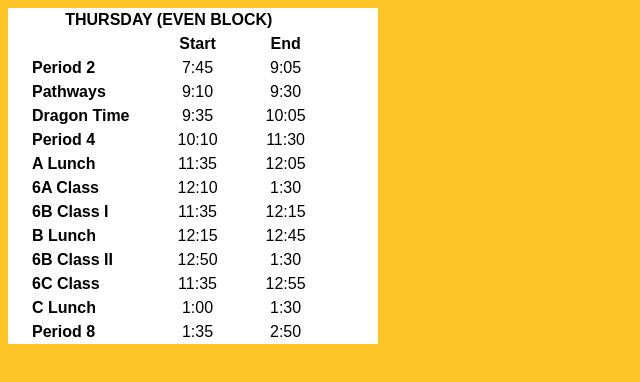
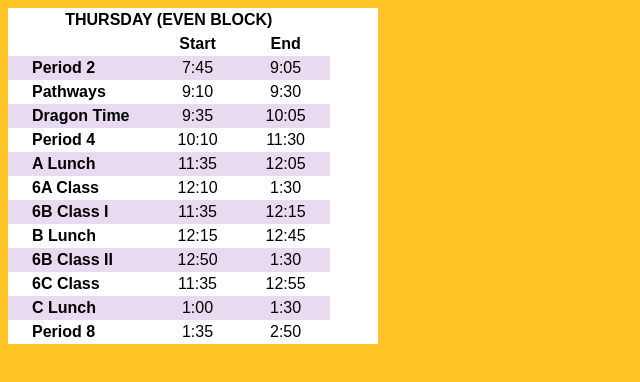
Before and after one commit to stefaniedaoJCSD/jhs-bell-schedule, a plain HTML site: page scheduleTh.html in a window 1280 px wide. Shown: the whole page, without its empty margins (0-640 px from the left). Drawn offline with Linux system fonts and the light colour scheme.

Commit message:
Adding table formatting, button functionality

```diff
--- a/scheduleTh.html
+++ b/scheduleTh.html
@@ -11,11 +11,11 @@
 				<th class="title" colspan="3">Thursday (Even Block)</th>
 			</tr>
 			<tr class="title">
-				<th class="title"></th>
+				<th></th>
 				<th>Start</th>
 				<th>End</th>
 			</tr>
-			<tr>
+			<tr class="even">
 				<th class="period">Period 2</th>
 				<td>7:45</td>
 				<td>9:05</td>
@@ -25,7 +25,7 @@
 				<td>9:10</td>
 				<td>9:30</td>
 			</tr>
-			<tr>
+			<tr class="even">
 				<th class="period">Dragon Time</th>
 				<td>9:35</td>
 				<td>10:05</td>
@@ -35,7 +35,7 @@
 				<td>10:10</td>
 				<td>11:30<td>
 			</tr>
-			<tr>
+			<tr class="even">
 				<th class="period">A Lunch</th>
 				<td>11:35</td>
 				<td>12:05</td>
@@ -45,7 +45,7 @@
 				<td>12:10</td>
 				<td>1:30</td>
 			</tr>
-			<tr>
+			<tr class="even">
 				<th class="period">6B Class I</th>
 				<td>11:35</td>
 				<td>12:15</td>
@@ -55,7 +55,7 @@
 				<td>12:15</td>
 				<td>12:45</td>
 			</tr>
-			<tr>
+			<tr class="even">
 				<th class="period">6B Class II</th>
 				<td>12:50</td>
 				<td>1:30</td>
@@ -65,7 +65,7 @@
 				<td>11:35</td>
 				<td>12:55</td>
 			</tr>
-			<tr>
+			<tr class="even">
 				<th class="period">C Lunch</th>
 				<td>1:00</td>
 				<td>1:30</td>
```
Also changed, not shown: index.html (+3 -1 lines), scheduleW.html (+5 -5 lines).
